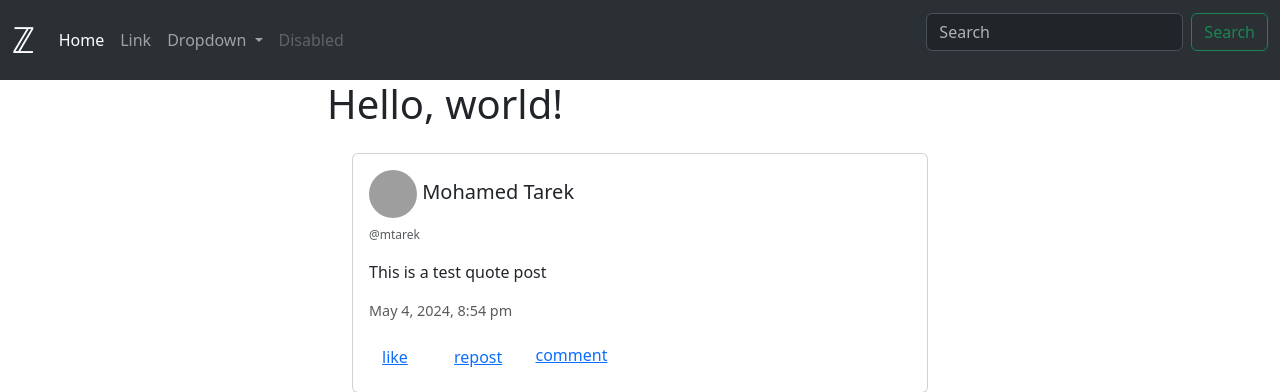
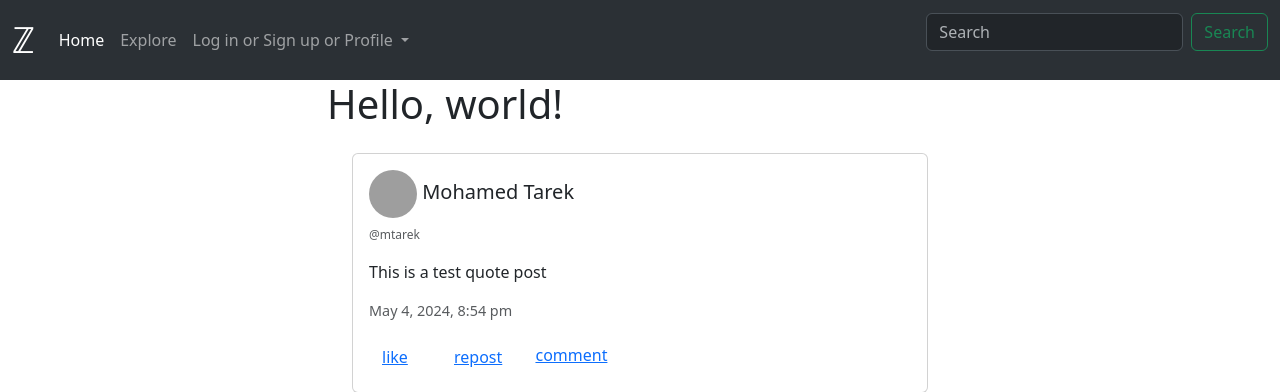
Before and after one commit to mtarek2005/SE-Project, a PHP site: page / in a window 1280 px wide. Shown: the top 392 px of the page. Run offline with PHP 8.4, Linux system fonts and the light colour scheme; data comes from the database, SQL or seed files in the repository; grey boxes are pictures that could not be loaded.

Commit message:
update link names

```diff
--- a/views/head.php
+++ b/views/head.php
@@ -26,24 +26,27 @@ require_once "./include.php";
                         <a class="nav-link active" aria-current="page" href="#">Home</a>
                     </li>
                     <li class="nav-item">
-                        <a class="nav-link" href="#">Link</a>
+                        <a class="nav-link" href="#">Explore</a>
                     </li>
                     <li class="nav-item dropdown">
                         <a class="nav-link dropdown-toggle" href="#" role="button" data-bs-toggle="dropdown" aria-expanded="false">
-                            Dropdown
+                            Log in or Sign up or Profile
                         </a>
                         <ul class="dropdown-menu">
-                            <li><a class="dropdown-item" href="#">Action</a></li>
-                            <li><a class="dropdown-item" href="#">Another action</a></li>
+                            <li><a class="dropdown-item" href="#">Log in</a></li>
+                            <li><a class="dropdown-item" href="#">Sign up</a></li>
                             <li>
                                 <hr class="dropdown-divider">
                             </li>
-                            <li><a class="dropdown-item" href="#">Something else here</a></li>
+                            <li><a class="dropdown-item" href="#">Profile</a></li>
+                            <li><a class="dropdown-item" href="#">Log out</a></li>
                         </ul>
                     </li>
+                    <!--
                     <li class="nav-item">
                         <a class="nav-link disabled" aria-disabled="true">Disabled</a>
                     </li>
+                    -->
                 </ul>
                 <form class="d-flex" role="search">
                     <input class="form-control me-2" type="search" placeholder="Search" aria-label="Search">
```
